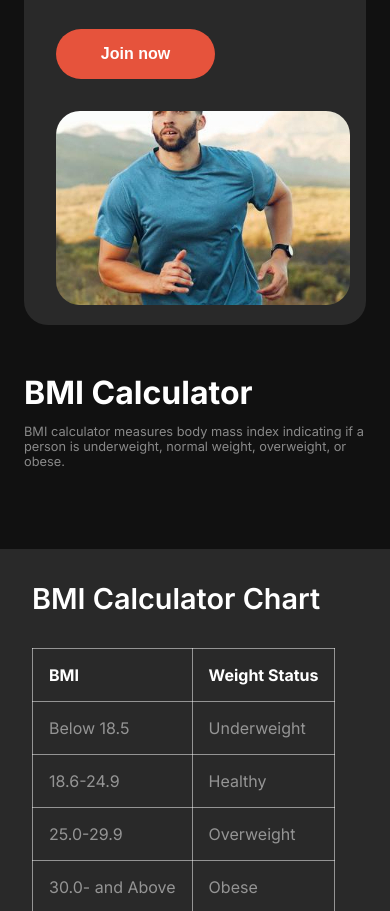
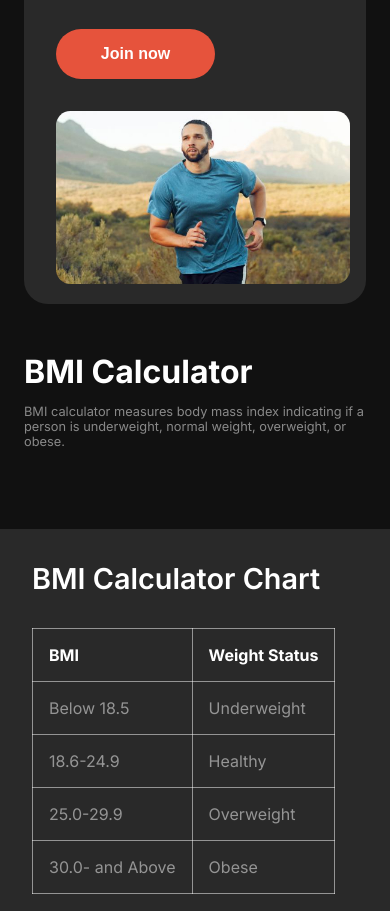
Before and after one commit to MD-HAMIDUL-ISLAM/Assignment2, a plain HTML site: page index.html in a window 390 px wide. Shown: the part 5243-6154 px from the top of the page. Drawn offline with Linux system fonts and the light colour scheme; a web font is replaced by a local one.

Commit message:
finalized

```diff
--- a/styles/fitness.css
+++ b/styles/fitness.css
@@ -472,6 +472,11 @@ th{
         .protein, .fat{display: flex; flex-direction: column-reverse;}
         .protein,.carb, .fat{margin-bottom: 1rem;}
         .run{flex-direction: column;}
+        .run-img{object-fit: none;
+            object-position: 70% 30%;
+            zoom: 60%;
+            /* scale: 150%; */
+        }
         .run-content{margin-bottom: 2rem;}
         .bmi-body{
             flex-direction: column;
```
